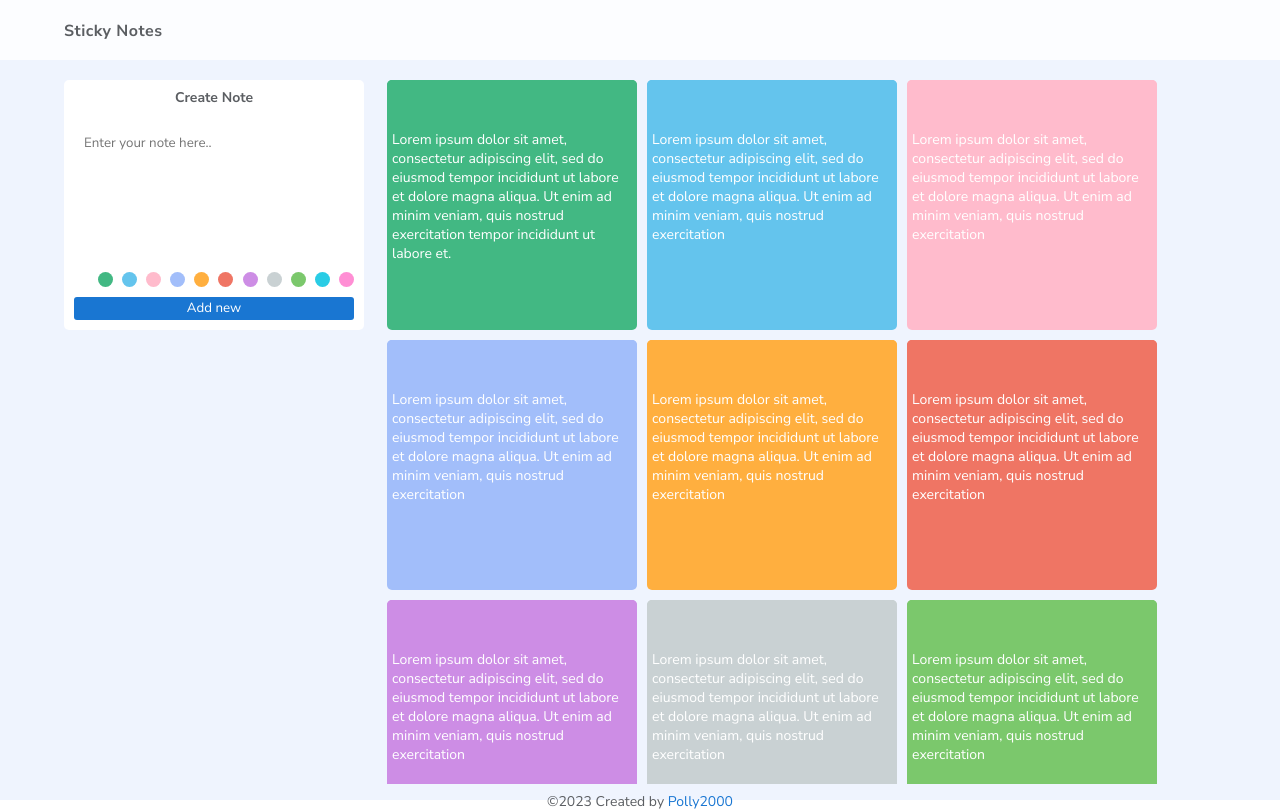
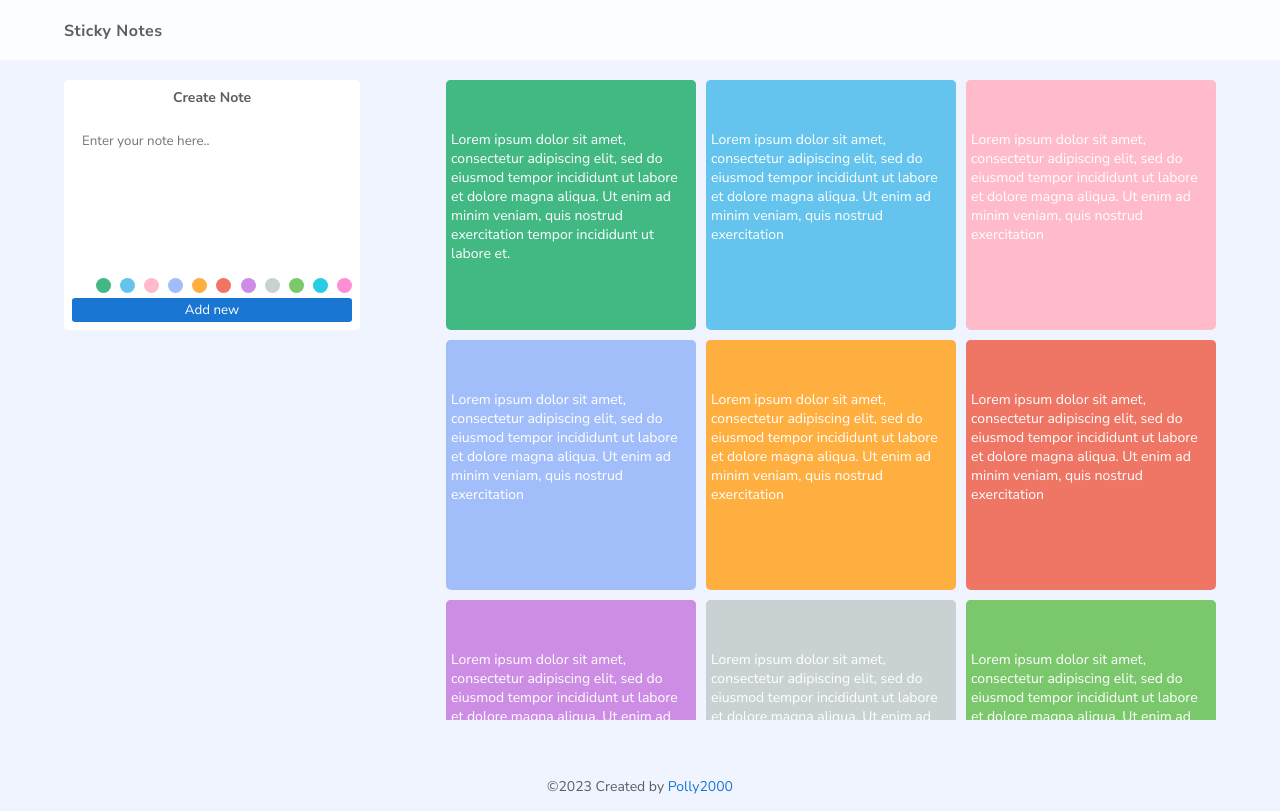
Before and after one commit to Polly2000/sticky-notes, a React (Create React App) app: page / in a window 1280 px wide. Built offline with nearby package versions, Linux system fonts and the light colour scheme; data requests are answered from the project's data file.

Commit message:
feat: add error state, create button global styles

```diff
--- a/src/components/AddNote/AddNote.tsx
+++ b/src/components/AddNote/AddNote.tsx
@@ -1,29 +1,24 @@
 import React, { useState, useEffect } from 'react';
-import { Container } from '../App/global';
+import { Container, Button } from '../App/global';
 
 import { useAppDispatch } from '../../redux/store';
 import { useSelector } from 'react-redux';
 import { addNote } from '../../redux/notes/asyncActions';
 
-import {
-  CreateNote,
-  Title,
-  Block,
-  Textarea,
-  SelectColorBlock,
-  SelectColorButton,
-  CreateButton,
-} from './styled';
+import { CreateNote, Title, Block, Textarea, SelectColorBlock, SelectColorButton } from './styled';
 
 const AddNote = () => {
   const [noteColor, setNoteColor] = useState<string>('#ffffff');
   const [noteText, setNoteText] = useState<string>('');
   const [textIsWhite, setTextIsWhite] = useState<boolean>(true);
+
   const dispatch = useAppDispatch();
   const createNote = () => {
-    setNoteText('');
-    setNoteColor('#ffffff');
-    dispatch(addNote({ note: noteText, color: noteColor }));
+    if (noteText) {
+      setNoteText('');
+      setNoteColor('#ffffff');
+      dispatch(addNote({ note: noteText, color: noteColor }));
+    }
   };
 
   useEffect(() => {
@@ -57,7 +52,7 @@ const AddNote = () => {
           <SelectColorButton $bg={'#29cce5'} onClick={() => setNoteColor('#29cce5')} />
           <SelectColorButton $bg={'#ff8ed4'} onClick={() => setNoteColor('#ff8ed4')} />
         </SelectColorBlock>
-        <CreateButton onClick={createNote}>Add new</CreateButton>
+        <Button onClick={createNote}>Add new</Button>
       </Block>
     </CreateNote>
   );
--- a/src/components/AddNote/styled.ts
+++ b/src/components/AddNote/styled.ts
@@ -5,7 +5,6 @@ export const CreateNote = styled.div<{ $bg: string }>`
   height: 250px;
   background-color: ${(props) => props.$bg};
   border-radius: 5px;
-  margin-right: 2%;
 `;
 
 export const Title = styled.h3<{ $color: boolean }>`
@@ -22,13 +21,13 @@ export const Block = styled.div`
   height: 216px;
   justify-content: space-between;
   flex-direction: column;
-  padding: 10px;
+  padding: 8px;
 `;
 
 export const Textarea = styled.textarea`
   display: flex;
   width: 280px;
-  height: 160px;
+  height: 150px;
   padding: 10px;
   resize: none;
   border: none;
@@ -39,7 +38,6 @@ export const SelectColorBlock = styled.div`
   display: flex;
   justify-content: space-between;
   flex-direction: row;
-  margin-top: 10px;
 `;
 
 export const SelectColorButton = styled.button<{ $bg: string }>`
@@ -59,18 +57,3 @@ export const SelectColorButton = styled.button<{ $bg: string }>`
   &:active {
   }
 `;
-
-export const CreateButton = styled.button`
-  border: none;
-  height: 28px;
-  border-radius: 3px;
-  transition: 0.3s;
-  background-color: #1976d2;
-  color: #ffffff;
-  margin-top: 10px;
-  cursor: pointer;
-
-  &:hover {
-    background-color: #0071ff;
-  }
-`;
--- a/src/components/App/App.tsx
+++ b/src/components/App/App.tsx
@@ -6,14 +6,17 @@ import Footer from '../Footer/Footer';
 
 import { useAppDispatch } from '../../redux/store';
 import { useSelector } from 'react-redux';
+import { selectError } from '../../redux/error/selectors';
+import { setIsError } from '../../redux/error/slice';
 import { selectNotes } from '../../redux/notes/selectors';
 import { fetchNotes } from '../../redux/notes/asyncActions';
 
 import GlobalStyles, { Container } from './global';
-import { AppStyles, Notes } from './styled';
+import { Notes, Error, ErrorElem, BottomBlock, ErrorButton } from './styled';
 
 function App() {
   const dispatch = useAppDispatch();
+  const { isError } = useSelector(selectError);
   const { notes, statusFetchNotes, statusAddNote, statusEditNote, statusRemoveNote } =
     useSelector(selectNotes);
 
@@ -32,11 +35,18 @@ function App() {
   }, [statusAddNote, statusEditNote, statusRemoveNote]);
 
   return (
-    <AppStyles>
+    <div>
       <Header />
       <Container>
-        <div style={{ height: '88vh', display: 'flex' }}>
+        <div
+          style={{
+            display: 'flex',
+            justifyContent: 'space-between',
+            flexDirection: 'column',
+          }}>
+          <div style={{ display: 'flex' }}>
             <AddNote />
+            <div>
               <Notes>
                 {statusFetchNotes === 'loading' && <h4>Loading...</h4>}
                 {statusFetchNotes === 'success' &&
@@ -44,14 +54,31 @@ function App() {
                     return <Note key={note.id} id={note.id} note={note.note} color={note.color} />;
                   })}
                 {statusFetchNotes === 'error' && (
-              <h4>Oops, something went wrong :с The request from the backend was not received</h4>
+                  <h4>
+                    Oops, something went wrong :с The request from the backend was not received
+                  </h4>
                 )}
               </Notes>
             </div>
+          </div>
+        </div>
+        <BottomBlock>
+          {isError && (
+            <Container>
+              <Error>
+                <div></div>
+                <ErrorElem>
+                  <p>This is error message</p>
+                  <ErrorButton onClick={() => dispatch(setIsError(false))}>close</ErrorButton>
+                </ErrorElem>
+              </Error>
+            </Container>
+          )}
           <Footer />
+        </BottomBlock>
       </Container>
       <GlobalStyles />
-    </AppStyles>
+    </div>
   );
 }
 
--- a/src/components/App/global.ts
+++ b/src/components/App/global.ts
@@ -17,11 +17,12 @@ export default createGlobalStyle`
   }
 
   *::-webkit-scrollbar-thumb {
-    background-color: #6b6e71;
+    background-color: #929496;
   }
 
   body {
     scroll-behavior: smooth;
+    background-color: #eff4fe;
   }
 
   textarea:focus, input:focus{
@@ -34,3 +35,18 @@ export const Container = styled.div`
   max-width: 90vw;
   padding-top: 20px;
 `;
+
+export const Button = styled.button`
+  border: none;
+  height: 24px;
+  border-radius: 3px;
+  transition: 0.3s;
+  background-color: #1976d2;
+  color: #ffffff;
+  cursor: pointer;
+  width: 100%;
+
+  &:hover {
+    background-color: #0071ff;
+  }
+`;
--- a/src/components/App/styled.ts
+++ b/src/components/App/styled.ts
@@ -1,15 +1,14 @@
 import styled from 'styled-components';
 
-export const AppStyles = styled.div`
-  background-color: #eff4fe;
-  height: 100vh;
-`;
+export const AppStyles = styled.div``;
 
 export const Notes = styled.div`
   display: flex;
   gap: 10px;
   overflow-y: scroll;
   flex-wrap: wrap;
+  max-height: 80vh;
+  justify-content: flex-end;
 
   &::-webkit-scrollbar {
     width: 0;
@@ -17,3 +16,41 @@ export const Notes = styled.div`
     display: none;
   }
 `;
+
+export const BottomBlock = styled.div`
+  position: absolute;
+  left: 0;
+  bottom: 4px;
+  width: 100%;
+`;
+
+export const Error = styled.div`
+  display: flex;
+  justify-content: space-between;
+  width: 100%;
+`;
+
+export const ErrorElem = styled.div`
+  display: flex;
+  justify-content: space-between;
+  align-items: start;
+  width: 20vw;
+  height: 60px;
+  border-radius: 3px;
+  padding: 6px;
+  background-color: #ffffff;
+  color: #5b5e62;
+`;
+
+export const ErrorButton = styled.button`
+  font-size: 16px;
+  color: #ef7564;
+  background-color: transparent;
+  border: none;
+  transition: 0.3s;
+  cursor: pointer;
+
+  &:hover {
+    font-size: 18px;
+  }
+`;
--- a/src/components/Header/styled.ts
+++ b/src/components/Header/styled.ts
@@ -6,7 +6,6 @@ export const Block = styled.div`
 `;
 
 export const Title = styled.h4`
-  /* color: #5c5c5c; */
   color: #5b5e62;
   letter-spacing: 0.5px;
   font-size: 16px;
--- a/src/components/Note/styled.ts
+++ b/src/components/Note/styled.ts
@@ -1,40 +1,4 @@
 import styled from 'styled-components';
-
-// цвета картинок:
-// зеленый: #7bc86c
-// синий: #29cce5
-// желтый: #f5dd29 (не используется)
-// оранжевый: #ffaf3f
-// красный: #ef7564
-// фиолетовый: #cd8de5
-// темно-синий: #172b4d
-// розовый: #ff8ed4
-// еще голубой: #64C4ED
-// еще фиолетовый: #a2befa
-// еще зеленый: #42B883
-
-// более пастельные цвета:
-// серый: #c9d1d3
-// зеленый: #42b883
-// голубой: #64c4ed
-// розовый: #fbc
-// салатовый: #b6e6bd
-// персиковый: #fed6bc
-// фиолетовый: #a2befa
-// красный: #ff6464
-
-// финальные цвета:
-// зеленый: #42b883
-// голубой: #64c4ed
-// розовый: #fbc
-// фиолетовый: #a2befa
-// оранжевый: #ffaf3f
-// красный: #ef7564
-// фиолетовый: #cd8de5
-// серый: #c9d1d3
-// зеленый: #7bc86c
-// синий: #29cce5
-// розовый: #ff8ed4
 
 export const Card = styled.div<{ $bg: string; $color: boolean }>`
   display: flex;
@@ -56,14 +20,13 @@ export const Card = styled.div<{ $bg: string; $color: boolean }>`
   }
 `;
 
-export const Buttons = styled.div<{ $color: boolean }>`
+export const ButtonsIcon = styled.div<{ $color: boolean }>`
   display: flex;
   justify-content: end;
   background-color: inherit;
-  /* border-bottom: 1px solid ${(props) => (props.$color ? '#ffffff' : '#5b5e62')}; */
 `;
 
-export const Button = styled.button`
+export const ButtonIcon = styled.button`
   opacity: 0;
   background-color: transparent;
   border: none;
@@ -119,15 +82,14 @@ export const Block = styled.div`
   height: 216px;
   justify-content: space-between;
   flex-direction: column;
-  padding: 10px;
+  padding: 8px;
 `;
 
 export const Textarea = styled.textarea`
   display: flex;
   margin: 0 auto;
   width: 100%;
-  /* width: 280px; */
-  height: 160px;
+  height: 150px;
   padding: 10px;
   resize: none;
   border: none;
@@ -138,7 +100,6 @@ export const SelectColorBlock = styled.div`
   display: flex;
   justify-content: space-between;
   flex-direction: row;
-  margin-top: 10px;
 `;
 
 export const SelectColorButton = styled.button<{ $bg: string }>`
@@ -158,18 +119,3 @@ export const SelectColorButton = styled.button<{ $bg: string }>`
   &:active {
   }
 `;
-
-export const EditButton = styled.button`
-  border: none;
-  height: 28px;
-  border-radius: 3px;
-  transition: 0.3s;
-  background-color: #1976d2;
-  color: #ffffff;
-  margin-top: 10px;
-  cursor: pointer;
-
-  &:hover {
-    background-color: #0071ff;
-  }
-`;
--- /dev/null
+++ b/src/redux/error/selectors.ts
@@ -0,0 +1,3 @@
+import { RootState } from '../store';
+
+export const selectError = (state: RootState) => state.error;
--- /dev/null
+++ b/src/redux/error/slice.ts
@@ -0,0 +1,23 @@
+import { createSlice } from '@reduxjs/toolkit';
+import { ErrorType } from './types';
+
+const initialState: ErrorType = {
+  isError: false,
+  errorText: '',
+};
+
+const errorSlice = createSlice({
+  name: 'error',
+  initialState,
+  reducers: {
+    setIsError(state, action) {
+      state.isError = action.payload;
+    },
+    setErrorText(state, action) {
+      state.errorText = action.payload;
+    },
+  },
+});
+
+export const { setIsError, setErrorText } = errorSlice.actions;
+export default errorSlice.reducer;
--- /dev/null
+++ b/src/redux/error/types.ts
@@ -0,0 +1,4 @@
+export type ErrorType = {
+  isError: boolean;
+  errorText: string;
+};
--- a/src/redux/store.ts
+++ b/src/redux/store.ts
@@ -2,11 +2,13 @@ import { configureStore } from '@reduxjs/toolkit';
 import { useDispatch } from 'react-redux';
 import notesSlice from './notes/slice';
 import noteSlice from './note/slice';
+import errorSlice from './error/slice';
 
 export const store = configureStore({
   reducer: {
     notes: notesSlice,
     note: noteSlice,
+    error: errorSlice,
   },
   // фиксит в консоли
   // middleware: (getDefaultMiddleware) => getDefaultMiddleware({
```
Also changed, not shown: src/components/Note/Note.tsx (+24 -13 lines). Lines whose indentation alone changed are shown as unchanged.
